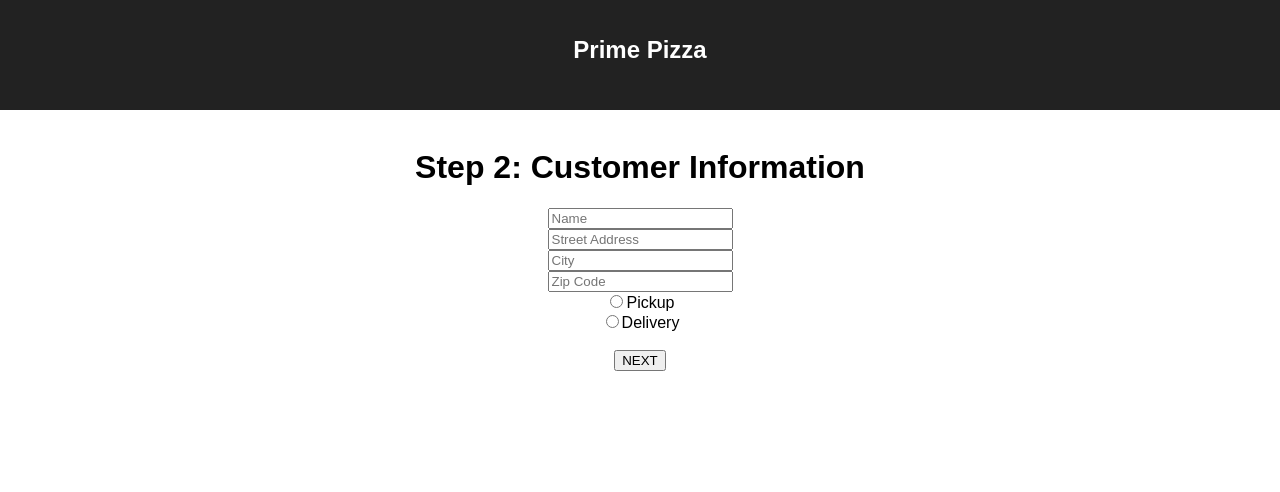
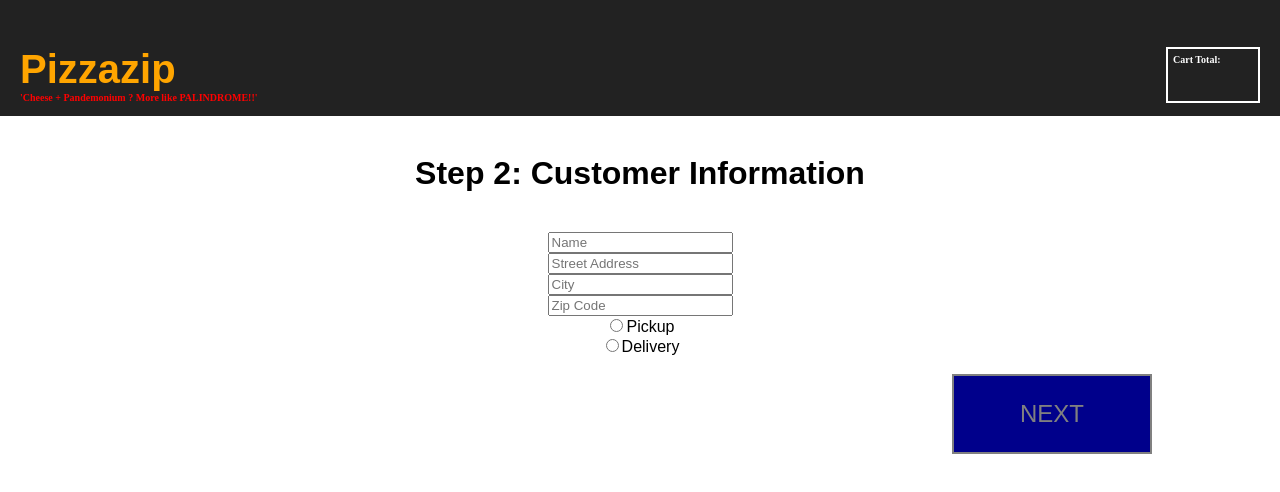
Before and after one commit to lvang5/pizza-parlor, a React (Create React App) app: page /#/customer in a window 1280 px wide. Shown: the top 492 px of the page. Built offline with nearby package versions, Linux system fonts and the light colour scheme.

Commit message:
styling + Header component added

```diff
--- a/src/components/Admin/Admin.js
+++ b/src/components/Admin/Admin.js
@@ -5,6 +5,7 @@ export default class Admin extends Component {
     return (
       <div>
 
+
       </div>
     )
   }
--- a/src/components/App/App.css
+++ b/src/components/App/App.css
@@ -4,13 +4,15 @@
 
 .App-header {
   background-color: #222;
-  height: 70px;
+  height: 76px;
   padding: 20px;
   color: white;
 }
 
 .App-title {
-  font-size: 1.5em;
+  font-size: 2.5em;
+  text-align: left;
+  color: orange;
 }
 
 .App-intro {
@@ -21,3 +23,22 @@
   from { transform: rotate(0deg); }
   to { transform: rotate(360deg); }
 }
+
+.App-total {
+  font-family: cursive;
+  color: white;
+  font-size: 10px;
+  float: right;
+  width: 80px;
+  height: 42px;
+  border: 2px solid white;
+  padding: 5px;
+
+}
+
+.App-Tagline{
+  color: red;
+  font-family: cursive;
+  font-size: 10px
+
+}
--- a/src/components/App/App.js
+++ b/src/components/App/App.js
@@ -8,15 +8,14 @@ import Checkout from '../Checkout/Checkout.js';
 import Admin from '../Admin/Admin.js';
 import Home from '../Home/Home.js';
 
+
 class App extends Component {
   render() {
     return (
       <Router>
         <div className="App">
           {/* <Link to="/"> Home </Link> */}
-          <header className="App-header">
-            <h1 className="App-title">Prime Pizza</h1>
-          </header>
+          <Header />
           <br />
           <Route exact path="/" component={Home} />
           <Route path="/customer" component={Customer} />
--- /dev/null
+++ b/src/components/Customer/Customer.css
@@ -0,0 +1,11 @@
+.nextButton {
+float: right;
+font-size: 1.5em;
+margin-right: 10%;
+color: gray;
+font-style: bold;
+background-color: darkblue;
+width: 200px;
+height: 80px;
+border: 2px solid gray;
+}
--- a/src/components/Customer/Customer.js
+++ b/src/components/Customer/Customer.js
@@ -1,6 +1,6 @@
 import React, { Component } from 'react';
-import {connect} from 'react-redux';
-
+import { connect } from 'react-redux';
+import './Customer.css'
 
 //COMPONENT
 class Customer extends Component {
@@ -32,11 +32,11 @@ class Customer extends Component {
   //RADIO BUTTON FUNCTION
   //IF ELSE STATEMENT THAT TOGGLES DELIVERY STATUS
   handleRadioChange = (event) => {
-    if(event.target.type === 'delivery') {
+    if (event.target.type === 'delivery') {
       this.setState({
         type: 'delivery'
       })
-    }else{
+    } else {
       this.setState({
         type: 'pickup'
       })
@@ -52,7 +52,7 @@ class Customer extends Component {
   handleSubmit = () => {
     console.log('asdf');
     const result = this.state
-    const action = {type: 'ADD_ITEM' , payload: result }
+    const action = { type: 'ADD_ITEM', payload: result }
     this.props.dispatch(action);
     this.props.history.push('/checkout');
 
@@ -73,19 +73,18 @@ class Customer extends Component {
       <div>
 
 
-        <h1>Step 2: Customer Information</h1>
+          <h1 className="titleForm" >Step 2: Customer Information</h1>
+
+        <br/>
 
 
-
-        <input type="text" onChange={this.handleChange} name="name" placeholder="Name" />
+          <input alignclassName="titleForm" type="text" onChange={this.handleChange} name="name" placeholder="Name" />
           <br />
-        <input type="text" onChange={this.handleChange} name="street_address" placeholder="Street Address" />
+          <input className="titleForm" type="text" onChange={this.handleChange} name="street_address" placeholder="Street Address" />
           <br />
-        <input type="text" onChange={this.handleChange} name="city" placeholder="City" />
+          <input className="titleForm" type="text" onChange={this.handleChange} name="city" placeholder="City" />
           <br />
-        <input type="number" onChange={this.handleChange} name="zip" placeholder="Zip Code" />
-
-
+          <input className="titleForm" type="number" onChange={this.handleChange} name="zip" placeholder="Zip Code" />
 
 
 
@@ -100,7 +99,7 @@ class Customer extends Component {
 
 
         <br />
-        <input type="submit" onClick={this.handleSubmit} value="NEXT" />
+        <input className="nextButton" type="submit" onClick={this.handleSubmit} value="NEXT" />
 
 
       </div>
--- a/src/components/Header/Header.js
+++ b/src/components/Header/Header.js
@@ -1,8 +1,46 @@
-import React, {Component } from 'react';
+import React, { Component } from 'react';
 
-class Header extends Component{
+class Header extends Component {
 
 
+
+
+
+
+
+
+
+
+    render() {
+        return (
+
+            <div>
+                <header className="App-header">
+
+                    <h1 className="App-title">
+                    Pizzazip
+
+                    <span className="App-total">
+                    Cart Total:
+                    </span>
+
+                    <div className="App-Tagline">
+                        'Cheese + Pandemonium ? More like PALINDROME!!'
+                    </div>
+
+
+                    </h1>
+                    <br/>
+
+
+
+                </header>
+
+            </div>
+
+
+        )
+    }
 
 }
 
```
Also changed, not shown: src/Images/pizza.png (added). Lines whose indentation alone changed are shown as unchanged.
